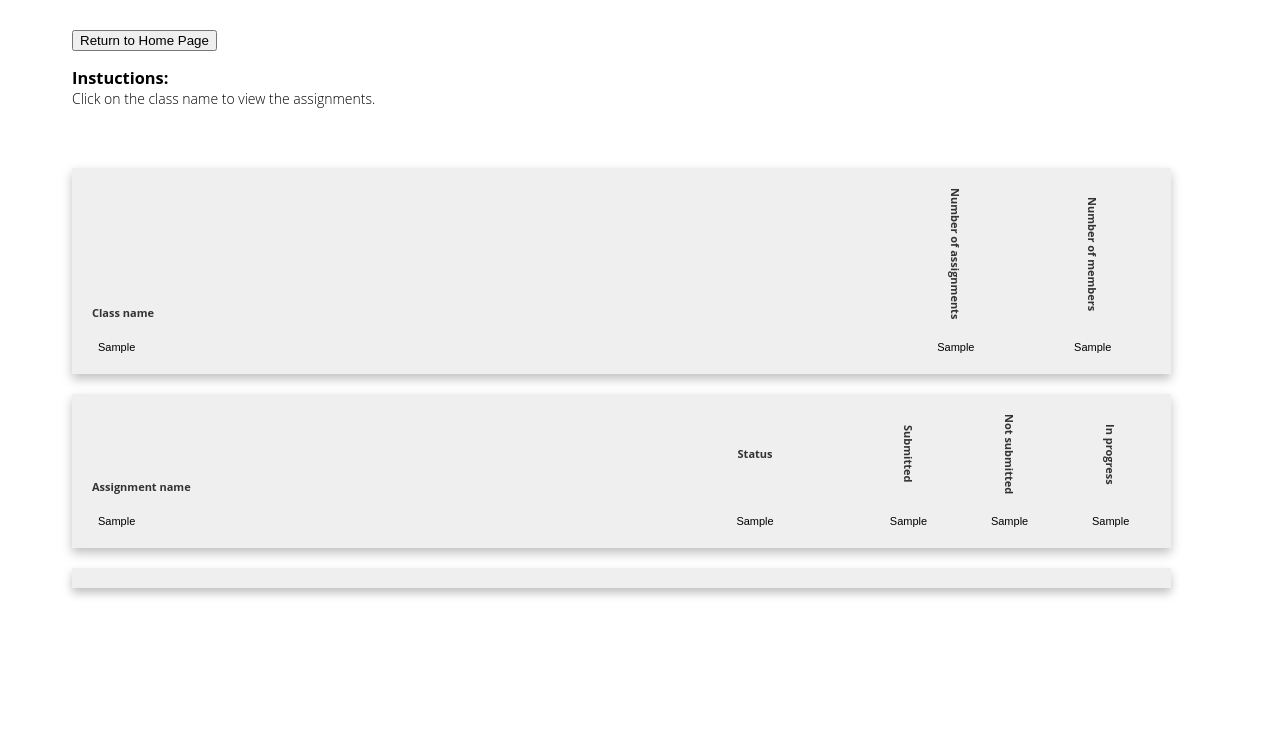
After one commit to PTC-Education/learning-app, a Django app: template grader/templates/grader/C&A.html in a window 1280 px wide. The commit adds this page. Shown: the top 749 px of the page. Run offline with Django 4.2, Linux system fonts and the light colour scheme; the template is opened without the code that fills it: most values are stand-ins (such as "Sample title", 1, 10 or a date in 2020); lists and menus that the app fills with data are empty.

Commit message:
Enabled Classes and Assignments

```diff
--- /dev/null
+++ b/grader/static/grader/C&A.js
@@ -0,0 +1,155 @@
+/*
+This function rounds off the data fromt the table to 6 decimal places
+!! FUTURE WORK : round the floating points based on the user's desired rounding scheme !!
+
+Arguments :  num_of_parts, num_of_urls
+  - num_of_parts is the total number of parts in the reference document
+  - num_of_urls is the total number of urls that successfully returned properties (i.e. number of cards (tables) in the results page)
+*/
+
+
+function reform_result(num_of_urls){
+
+  //checking the list of properties user wants to compare
+  var checkboxstatus = [];
+  for( let i = 1; i< 5 ; i++){
+    checkboxstatus[i] = document.getElementById("check_"+ i).checked;
+  }
+  for (let url = 0 ; url <= num_of_urls ; url++ ){
+    for( let i = 1; i < 5 ; i++){
+      if(!checkboxstatus[i]){
+        document.getElementsByClassName('col_' + i)[url].style.visibility='collapse';
+      }
+      else{
+      document.getElementsByClassName('col_' + i)[url].style.visibility='visible';
+      }
+    }
+  }
+  compute_error(num_of_urls);
+}
+
+
+function round_off_table_contents(num_of_parts, num_of_urls){
+  var precison = 3 ; //set the precison
+  for (let part = 1; part < num_of_parts; part++){
+    //round off data for each part in the user document
+    for (let p = 1; p < 5; p++){
+      var data = document.getElementById("usr_" + p + "_" + part).innerHTML;
+      if(0 < data && data < 0.01){
+        document.getElementById("usr_" + p + "_" + part).innerHTML = Number(data).toExponential(precison);
+      }
+      else{
+        document.getElementById("usr_" + p + "_" + part).innerHTML = Number(data).toFixed(precison);
+      }
+
+    }
+  }
+  //round off data for each part in the results table
+  for (let url = 0; url < num_of_urls ; url++ ){
+      //find url data from table using table id . table id are autogenerated with format "table_[count]"
+      var ref_table = document.getElementById("table_" + url);
+      var ref_number_of_parts = ref_table.getElementsByTagName("tr").length;
+      //for each part
+      for (let part = 1; part < ref_number_of_parts; part++){
+        //for each column
+        for (let p = 1; p < 5; p++){
+          var data = document.getElementById("ref_" + p + "_" + url + "_" + part).innerHTML;
+          if(0.0 < data && data< 0.01){
+            document.getElementById("ref_" + p + "_" + url + "_" + part).innerHTML = Number(data).toExponential(precison);
+          }
+          else{
+            document.getElementById("ref_" + p + "_" + url + "_" + part).innerHTML = Number(data).toFixed(precison);
+          }
+        }
+      }
+    }
+}
+
+
+function compute_error(num_of_urls){
+  /*
+  This function calculates erros and hence the score or grade for each url inputted by the user as comapred with the property of model the app is currently opened on
+  Error percentages are calculated with formula (user-reference)/reference * 100
+
+  Arguments : slider , number
+    - slider is the id of error selecting slider type input
+    - number is the total number of urls that successfully returned properties (i.e. number of cards (tables) in results page)
+  */
+  //grab  user selected acceptable error rate
+  var slider = document.getElementById("tolerance_slider");
+  document.getElementById('slider_value').innerHTML=slider.value;
+  error=Number(slider.value);
+
+  //grab reference data from reference table
+  var usr_table = document.getElementById("reference");
+  var usr_number_of_parts = usr_table.getElementsByTagName("tr").length; //number of parts
+
+  //checking the list of properties user wants to compare
+  checkboxstatus = []; //blank array to store check box info
+  for( let i = 1; i< 5 ; i++){
+    checkboxstatus[i] = document.getElementById("check_"+ i).checked;
+  }
+
+  for (let url = 0; url < num_of_urls; url++ ){ //for property in each url
+      //find url data from table using table id . table id are autogenerated with format "table_[count]"
+      var ref_table = document.getElementById("table_" + url);
+      var ref_number_of_parts = ref_table.getElementsByTagName("tr").length; //number of parts
+
+      var score = 0;
+      for (let part = 1; part < Math.min(usr_number_of_parts, ref_number_of_parts) ; part++){
+        for (let p = 1; p < 5; p++){
+          //get data for usr doc
+          var usrdata = document.getElementById("usr_" + p + "_" + part).innerHTML;
+            //get data for url docs
+          var refdata = document.getElementById("ref_" + p + "_" + url + "_" + part).innerHTML;
+          //calculate error
+          var errdata = Math.abs(refdata - usrdata) * 100 / usrdata;
+
+          if(checkboxstatus[p]){ //calculate error only if the correspnding checkbox is clicked
+            if (errdata > error){
+              document.getElementById("ref_" + p + "_" + url + "_" + part).className = "red";
+              score = score + 1;
+            }
+            else{
+              document.getElementById("ref_" + p + "_" + url + "_" + part).className = "green";
+            }
+          }
+        }
+      }
+
+      if(score > 0){
+        document.getElementById("ref_score_"+ url).innerHTML = "&#x274C";
+      }
+      else{
+        document.getElementById("ref_score_"+ url).innerHTML = "&#x2705";
+      }
+
+
+      if(usr_number_of_parts != ref_number_of_parts){
+          var text=document.getElementById("error_message_" + url);
+          if(usr_number_of_parts > ref_number_of_parts){
+            text.innerHTML="Some parts are missing.";
+          }
+          else {
+            text.innerHTML="Extra parts were detected.";
+          }
+          ref_table.style.display="none";
+          document.getElementById("ref_score_"+ url).innerHTML =  "&#x274C";
+      }
+    }
+  }
+
+
+  //Function to show pop up
+  function show_popup(popup, msg){
+    var reasons = document.getElementById(popup);
+    reasons.style.display = "block";
+    reasons.innerHTML = msg;
+  }
+
+  //Function to  hide pop up
+  function hide_popup(popup){
+    var reasons = document.getElementById(popup);
+    reasons.innerHTML = "";
+    reasons.style.display = "none";
+  }
--- /dev/null
+++ b/grader/static/grader/c&A.css
@@ -0,0 +1,93 @@
+/* Main font and color style */
+body {
+    color: #333;
+    font-family: Flama,Open Sans,Helvetica Neue,Helvetica,Arial,sans-serif;
+    padding-left: 5%;
+    padding-right: 5%;
+}
+
+h3 {
+    margin-bottom: 0px;
+}
+.instructions{
+  width: 90%;
+  color: #000;
+  background-color: white;
+  font-family: Flama,Open Sans,Helvetica Neue,Helvetica,Arial,sans-serif;
+  font-size: 14px;
+  font-style: normal;
+  font-weight: 350;
+  line-height: normal;
+  margin-bottom:50px;
+}
+
+.classes_assignments_box{
+  width:95%;
+  font-family: Flama,Open Sans,Helvetica Neue,Helvetica,Arial,sans-serif;
+  font-style: normal;
+  float:left;
+  padding:10px;
+  background-color: #efefef;
+  box-shadow: 0 5px 10px rgba(0,0,0,.25);
+  margin:10px auto;
+}
+
+
+table {
+  table-layout: fixed;
+  width: 100%;
+  font-size: 11px;
+  border: 0px;
+  border-spacing: 0px;
+
+
+}
+
+th.write_sideways{
+  writing-mode: vertical-lr;
+  text-orientation: mixed;
+  width: 15%;
+}
+
+th.status_column_34{
+  width: 34%;
+}
+
+
+tr,th,td {
+  width: 100%;
+  padding: 10px;
+  text-align: center;
+}
+
+.gradeButton{
+  background-color: transparent;
+  border: none;
+  font-size: 11px;
+  width: 100%;
+  height:auto;
+}
+
+.classname{
+  text-align: left;
+  vertical-align: bottom;
+}
+tr.classlist:hover, .gradeButton:hover {
+  background-color: #90cef1;
+  cursor: pointer;
+}
+
+.description_box{
+  width:95%;
+  height: auto;
+  float: left;
+  font-family: Flama,Open Sans,Helvetica Neue,Helvetica,Arial,sans-serif;
+  font-style: normal;
+  font-size: 12px;
+  padding:10px;
+  background-color: #efefef;
+  box-shadow: 0 5px 10px rgba(0,0,0,.25);
+  margin:10px auto;
+
+
+}
--- a/grader/static/grader/results.css
+++ b/grader/static/grader/results.css
@@ -118,7 +118,7 @@ background-color: #769fcc;
     font-weight: 700;
     vertical-align: top;
 
-}
+  }
 
 .unit{
 font-size: 10px;
--- /dev/null
+++ b/grader/templates/grader/C&A.html
@@ -0,0 +1,76 @@
+{% load static %}
+        <link rel="stylesheet" href="{% static 'grader/C&A.css' %}">
+        <!-- Load loading_modelling function to enable loading screen -->
+        <script src="{% static 'grader/loading.js' %}" type="text/javascript"></script>
+        <script src="{% static 'grader/c&A.js' %}" type="text/javascript"></script>
+
+      <!-- Return to the home page -->
+        <br>
+        <body>
+        <form action="{% url 'grader:index' user.os_user_id %}">
+            <input type="submit" value="Return to Home Page">
+        </form>
+
+
+        <div class="instructions">
+            <h3>
+                Instuctions:
+            </h3>
+                 Click on the class name to view the assignments.
+        </div>
+
+        {% if classes%}
+        <div class="classes_assignments_box">
+            <table>
+                <tr>
+
+                    <th class = "classname">Class name</th>
+                    <th class = "write_sideways">Number of assignments</th>
+                    <th class = "write_sideways">Number of members</th>
+                </tr>
+                {% for class in classes %}
+                    <form id="classlist" action="{% url 'grader:list_assignments' user.os_user_id class.0|safe %}">
+                        <tr class="classlist">
+
+                            <td><input class="gradeButton classname" type="submit" value="{{class.1|safe}}"></td>
+                            <td><input class="gradeButton" type="submit" value="{{class.2|safe}}"></td>
+                            <td><input class="gradeButton" type="submit" value="{{class.3|safe}}"></td>
+                        </tr>
+                    </form>
+                {% endfor %}
+            </table>
+        </div>
+        {% endif %}
+
+        {% if assignments%}
+        <div class="classes_assignments_box">
+            <table>
+                <tr>
+                    <th class = "classname">Assignment name</th>
+                    <th class = "status_column_34">Status</th>
+                    <th class = "write_sideways">Submitted</th>
+                    <th class = "write_sideways">Not submitted</th>
+                    <th class = "write_sideways">In progress</th>
+                </tr>
+                {% for assignment in assignments %}
+                    <form id = "assignmentlist" action = "{% url 'grader:list_members' user.os_user_id assignment.0|safe%}">
+                        <tr class="classlist">
+                            <th><input class = "gradeButton classname" type="submit" value="{{assignment.1}}" onmouseover = "show_popup('description','{{assignment.6}}')" onmouseleave = "hide_popup('description')"></th>
+                            <th><input class = "gradeButton" type="submit" value="{{assignment.2}}"></th>
+                            <th><input class = "gradeButton" type="submit" value="{{assignment.3}}"></th>
+                            <th><input class = "gradeButton" type="submit" value="{{assignment.4}}"></th>
+                            <th><input class = "gradeButton" type="submit" value="{{assignment.5}}"></th>
+
+                        </tr>
+                    </form>
+                {% endfor %}
+            </table>
+
+        </div>
+
+            <div class = "description_box" id = "description"></div>
+
+        {% endif %}
+
+
+    </body>
--- a/grader/templates/grader/index.html
+++ b/grader/templates/grader/index.html
@@ -70,11 +70,11 @@
                     <input class="options" type="submit" value="Grade list of URLs">
                 </form>
 
-                <!--Load url page for group comparison through classes and assignments
-                    <form action="" onsubmit="loading_grades()">
+                <!--Load url page for group comparison through classes and assignments -->
+                    <form action="{% url 'grader:list_classes' user.os_user_id%}" onsubmit="loading_grades()">
                         <input class="options" type="submit" value="Grade from C&A submission list">
                     </form>
-                -->
+
 
             </div>
         </div>
--- a/grader/urls.py
+++ b/grader/urls.py
@@ -10,5 +10,9 @@ urlpatterns = [
     path('grade/<str:os_user_id>/<str:ref_url>/', views.grade_model, name="grade"),
     path('grade/<str:os_user_id>/', views.grade_model, name="grade"),
     path('url_input_page/<str:os_user_id>/<str:user_type>/', views.url_input_page, name="url_input_page"),
-    path('checker/<str:os_user_id>/', views.check_model, name="check_model")
+    path('checker/<str:os_user_id>/', views.check_model, name="check_model"),
+    path('list_classes/<str:os_user_id>/', views.list_classes, name="list_classes"),
+    path('list_assignments/<str:os_user_id>/<str:class_id>', views.list_assignments, name="list_assignments"),
+    path('list_members/<str:os_user_id>/<str:assignment_id>', views.list_members, name="list_members"),
+
 ]
```
Also changed, not shown: grader/views.py (+137 -9 lines).
